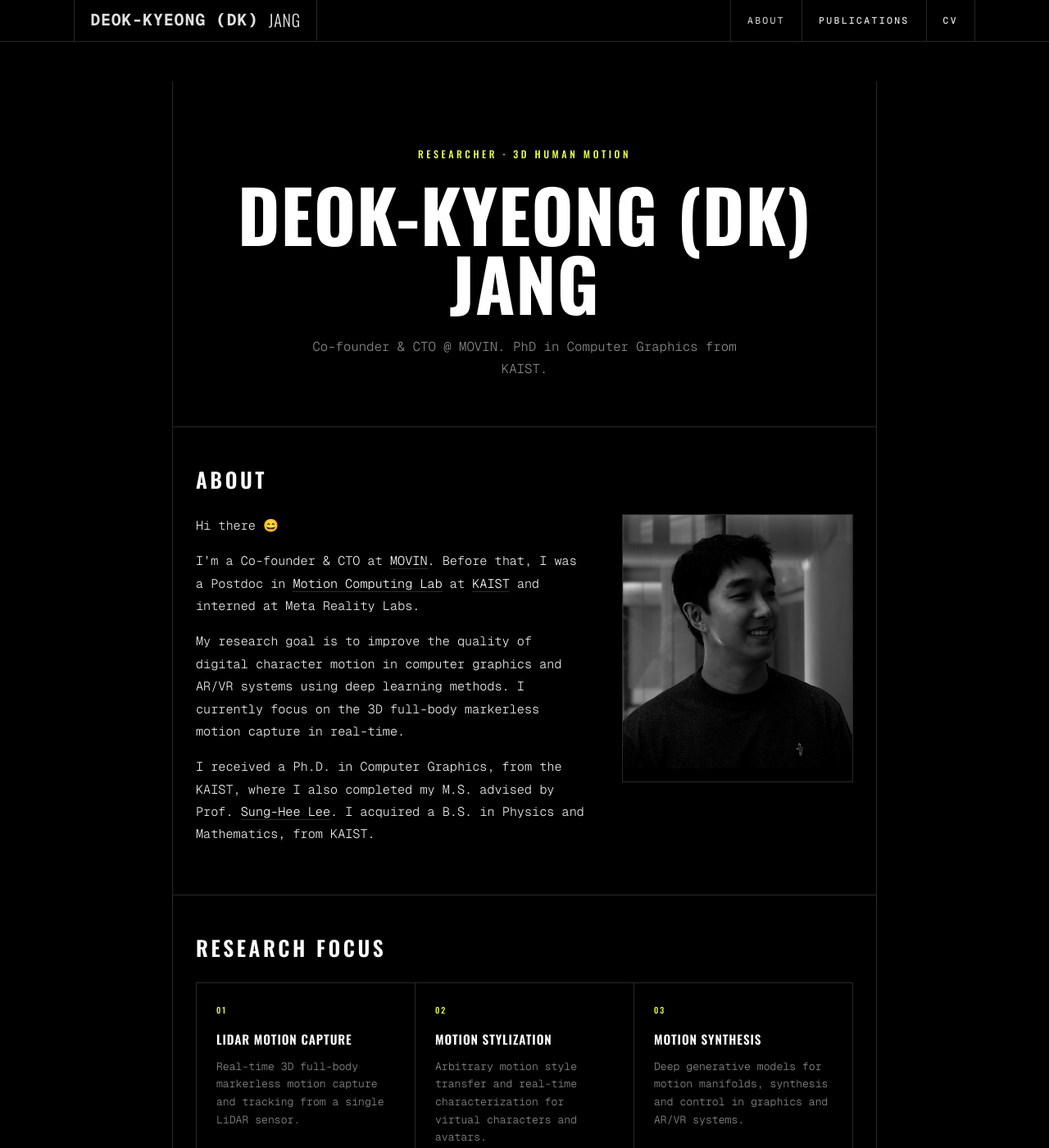
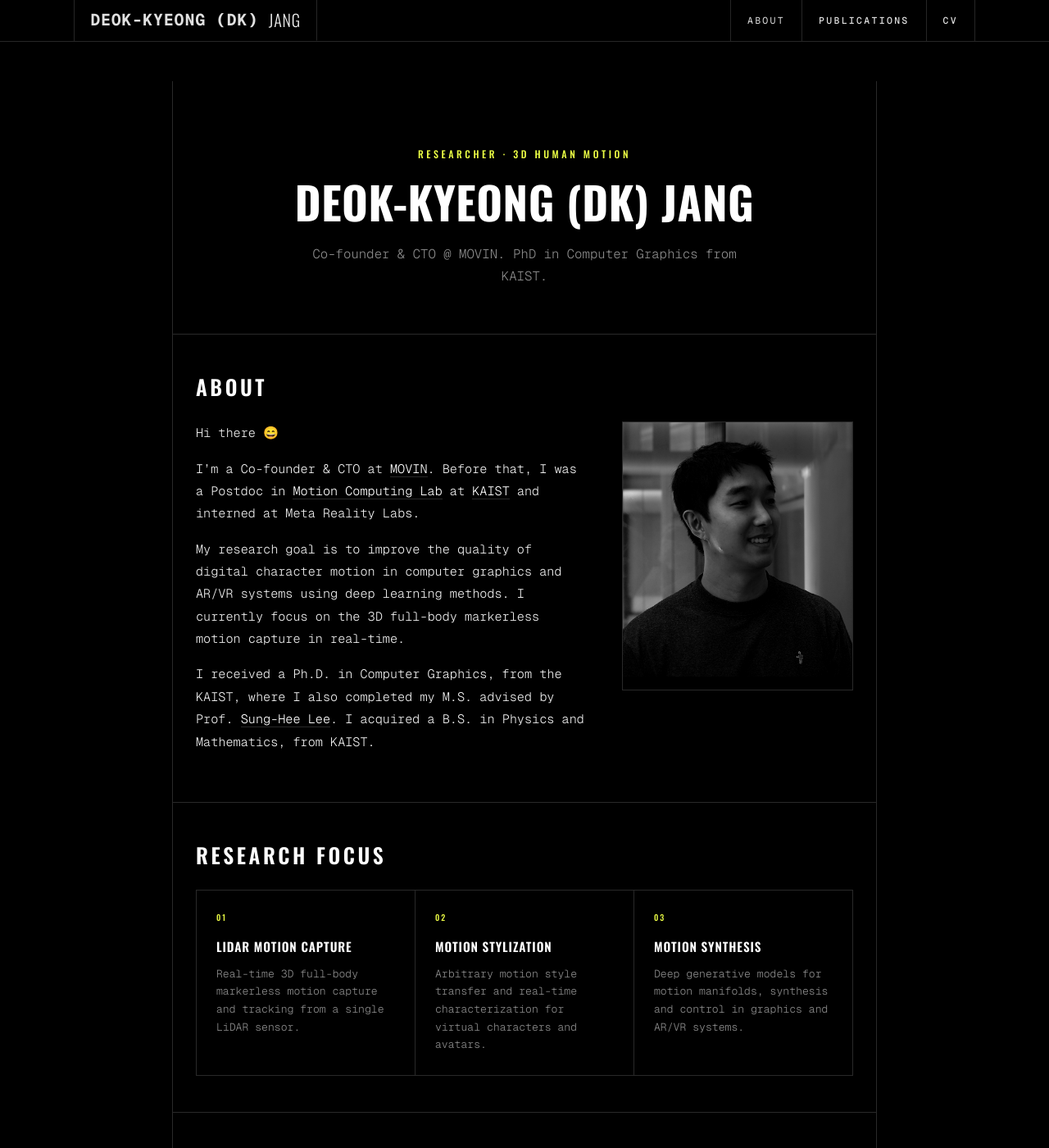
Before and after one commit to DK-Jang/dk-jang.github.io, a Jekyll site: the page built from _pages/about.md, in a window 1280 px wide and 1400 px high. Shown: the whole window at 82% size. Built offline with Jekyll 4.4.1, drawn with Linux system fonts in a browser that asks for light colours; emoji names are drawn with the system emoji font; comment, search, counter and statistics services are not loaded; a style sheet for code colours, icons or effects is not loaded.

Commit message:
Fix nav scramble binding, shrink hero title, cyberpunk portrait
Three fixes from review feedback:

- Nav scramble was not firing on real hover. Bound the trigger on
  mouseenter + pointerenter + focus (with a same-tick guard), and made
  the wrapping .nav-scramble span pointer-events:none so the hover target
  stays the .nav-link. Verified the glitch wave fires frame-by-frame.
- Hero title was oversized (clamp max 5.5rem). Reduced to
  clamp(1.8rem, 5.5vw, 3.4rem) with tighter line-height so
  "DEOK-KYEONG (DK) JANG" sits on one comfortable line.
- Portrait hover reworked from monochrome dither into a cyberpunk
  treatment: neon indigo->cyan duotone, RGB channel-split chromatic
  aberration (cyan/magenta fringe), magenta neon wash, scanline veil,
  glitch jitter animation, and a neon cyan/magenta glow border.

Verified via Docker (al-folio) production build + headless Chromium
screenshots: title 54px, nav scramble active, portrait renders the
cyberpunk aberration.

```diff
--- a/_sass/_nous.scss
+++ b/_sass/_nous.scss
@@ -255,11 +255,11 @@
     font-family: $h-display;
     font-weight: 700;
     text-transform: uppercase;
-    font-size: clamp(2.3rem, 9vw, 5.5rem);
-    line-height: 0.95;
+    font-size: clamp(1.8rem, 5.5vw, 3.4rem);
+    line-height: 1.0;
     letter-spacing: 0.01em;
     margin: 0 auto 1.4rem;
-    max-width: 18ch;
+    max-width: 20ch;
     color: var(--h-text-strong);
   }
   .hermes-hero-sub {
@@ -306,6 +306,7 @@
     overflow: hidden;
     border: 1px solid var(--h-border);
     cursor: crosshair;
+    transition: border-color 0.2s ease, box-shadow 0.2s ease;
 
     img {
       display: block;
@@ -313,28 +314,72 @@
       border: 0;
       border-radius: 0;
       filter: grayscale(0.2) contrast(1.02);
-      transition: opacity 0.25s ease;
+      transition: opacity 0.25s ease, filter 0.25s ease;
     }
 
-    /* Monochrome ordered-dither rendition generated by nous_hover.js.
-       Sits on top of the photo and is revealed on hover, mirroring the
-       Hermes image-hover dither treatment. Pixelated, no smoothing. */
-    .portrait-dither {
+    /* Neon cyberpunk duotone + RGB-split glitch rendition generated by
+       nous_hover.js. Revealed on hover with scanlines + flicker. */
+    .portrait-cyber {
       position: absolute;
       inset: 0;
       z-index: 2;
       width: 100%;
       height: 100%;
       object-fit: cover;
-      image-rendering: pixelated;
+      image-rendering: auto;
       opacity: 0;
-      transition: opacity 0.18s steps(2, end);
+      transition: opacity 0.15s ease;
       pointer-events: none;
     }
 
+    /* scanline + chromatic veil overlay */
+    &::before {
+      content: "";
+      position: absolute;
+      inset: 0;
+      z-index: 3;
+      pointer-events: none;
+      background:
+        repeating-linear-gradient(
+          0deg,
+          rgba(0, 0, 0, 0) 0px,
+          rgba(0, 0, 0, 0) 2px,
+          rgba(0, 0, 0, 0.28) 3px,
+          rgba(0, 0, 0, 0.28) 4px
+        );
+      mix-blend-mode: multiply;
+      opacity: 0;
+      transition: opacity 0.15s ease;
+    }
+    /* neon glitch bar that sweeps on hover */
+    &::after {
+      content: "";
+      position: absolute;
+      left: 0; right: 0;
+      height: 8%;
+      z-index: 4;
+      pointer-events: none;
+      background: linear-gradient(90deg,
+        rgba(255, 0, 200, 0.0) 0%,
+        rgba(255, 0, 200, 0.35) 20%,
+        rgba(40, 250, 255, 0.45) 55%,
+        rgba(40, 250, 255, 0.0) 100%);
+      mix-blend-mode: screen;
+      opacity: 0;
+    }
+
     &:hover {
+      border-color: rgba(40, 250, 255, 0.8);
+      box-shadow: 0 0 0 1px rgba(255, 0, 200, 0.5),
+                  0 0 22px rgba(40, 250, 255, 0.35),
+                  0 0 40px rgba(255, 0, 200, 0.18);
       img { opacity: 0; }
-      .portrait-dither { opacity: 1; }
+      .portrait-cyber {
+        opacity: 1;
+        animation: cyber-jitter 0.45s steps(2) infinite;
+      }
+      &::before { opacity: 1; }
+      &::after { opacity: 1; animation: cyber-scan 1.5s linear infinite; }
     }
 
     figcaption { display: none; }
@@ -347,6 +392,19 @@
 @keyframes h-blink {
   0%, 50%  { opacity: 1; }
   50.01%, 100% { opacity: 0; }
+}
+
+/* Cyberpunk portrait glitch: tiny chromatic/positional jitter + scanline sweep */
+@keyframes cyber-jitter {
+  0%   { transform: translate(0, 0); filter: hue-rotate(0deg) saturate(1.2); }
+  25%  { transform: translate(-1px, 0.5px); filter: hue-rotate(-12deg) saturate(1.5); }
+  50%  { transform: translate(1px, -0.5px); filter: hue-rotate(8deg) saturate(1.3); }
+  75%  { transform: translate(-0.5px, 1px); filter: hue-rotate(-6deg) saturate(1.6); }
+  100% { transform: translate(0, 0); filter: hue-rotate(0deg) saturate(1.2); }
+}
+@keyframes cyber-scan {
+  0%   { top: -10%; }
+  100% { top: 110%; }
 }
 
 /* FEATURE GRID: 3 cols on desktop, divided by thin lines */
--- a/assets/js/nous_hover.js
+++ b/assets/js/nous_hover.js
@@ -1,15 +1,15 @@
 /**
  * nous_hover.js
- * Faithful vanilla-JS port of the Nous Research / Hermes Agent site hover effects.
+ * Hover interactions for the Nous Research / Hermes Agent inspired theme.
  *
- * 1. Nav "Scramble" — on mouseenter a pulse is emitted from the centre of the
- *    label and ripples outward, replacing glyphs with a fixed dither charset for
- *    ~666ms before settling back to the original text. This is a 1:1 port of the
- *    algorithm shipped on hermes-agent.nousresearch.com (Scramble component).
+ * 1. Nav "Scramble" — a faithful port of the Hermes Scramble component. On
+ *    hover a pulse ripples from the centre of the label outward, swapping
+ *    glyphs from a fixed dither charset for ~666ms before settling back.
+ *    Bound on both mouseenter and pointerenter for cross-browser reliability.
  *
- * 2. Portrait dither — the about portrait reveals a monochrome ordered-dither
- *    (Bayer 4x4) rendition of the image on hover, matching the site's dither
- *    aesthetic, then crossfades back on leave.
+ * 2. Portrait cyberpunk glitch — on hover the about portrait flips to a
+ *    neon cyan/magenta duotone with an RGB channel-split glitch, scanlines
+ *    and a subtle ordered-dither grain. Rendered to a canvas overlay.
  *
  * No external dependencies. Respects prefers-reduced-motion.
  */
@@ -20,17 +20,15 @@
     window.matchMedia('(prefers-reduced-motion: reduce)').matches;
 
   /* ----------------------------------------------------------------------- *
-   * 1. SCRAMBLE  (exact port of the Hermes Scramble component)
+   * 1. SCRAMBLE  (port of the Hermes Scramble component)
    * ----------------------------------------------------------------------- */
-  // Charset lifted verbatim from the Hermes bundle.
   var CHARSET = '.,\u00b7-\u2500~+:;=*\u03c0\u201c\u201d\u2510\u250c\u2518\u2534\u252c\u2557\u2554\u255d\u255a\u256c\u2560\u2563\u2569\u2566\u2551\u2591\u2592\u2593\u2588\u2584\u2580\u258c\u2590\u25a0!?&#$@0123456789*';
 
   function attachScramble(trigger, textEl, opts) {
     opts = opts || {};
     var dur = opts.dur || 666;
     var spread = opts.spread || 1;
-    var original = textEl.textContent;
-    var text = original;
+    var text = textEl.textContent;
     var len = text.length;
     var raf = null;
     var pulses = [];
@@ -71,7 +69,18 @@
       if (raf == null) raf = requestAnimationFrame(frame);
     }
 
-    trigger.addEventListener('mouseenter', onEnter);
+    // Bind on multiple entry events for cross-browser reliability. Guard
+    // against double-fire within the same tick.
+    var lastFire = 0;
+    function guarded() {
+      var t = Date.now();
+      if (t - lastFire < 80) return;
+      lastFire = t;
+      onEnter();
+    }
+    trigger.addEventListener('mouseenter', guarded);
+    trigger.addEventListener('pointerenter', guarded);
+    trigger.addEventListener('focus', guarded);
   }
 
   function initScramble() {
@@ -80,8 +89,6 @@
     for (var i = 0; i < links.length; i++) {
       var link = links[i];
       if (link.getAttribute('data-scramble') === 'on') continue;
-      // Wrap the first meaningful text node so we only scramble the label,
-      // leaving sr-only spans / carets / dropdown markup untouched.
       var textNode = null;
       for (var n = 0; n < link.childNodes.length; n++) {
         var node = link.childNodes[n];
@@ -93,6 +100,8 @@
       if (!textNode) continue;
       var span = document.createElement('span');
       span.className = 'nav-scramble';
+      // Let pointer events pass through the span to the .nav-link trigger.
+      span.style.pointerEvents = 'none';
       span.textContent = textNode.textContent.trim();
       link.replaceChild(span, textNode);
       link.setAttribute('data-scramble', 'on');
@@ -101,9 +110,8 @@
   }
 
   /* ----------------------------------------------------------------------- *
-   * 2. PORTRAIT DITHER  (Bayer 4x4 ordered dither, monochrome)
+   * 2. PORTRAIT CYBERPUNK GLITCH
    * ----------------------------------------------------------------------- */
-  // Normalised 4x4 Bayer threshold matrix.
   var BAYER = [
     [0, 8, 2, 10],
     [12, 4, 14, 6],
@@ -111,49 +119,81 @@
     [15, 7, 13, 5]
   ];
 
-  function buildDither(img, container) {
+  // Neon duotone endpoints (shadow -> highlight): deep indigo to cyan,
+  // with a magenta mid-tint applied via channel split.
+  function buildCyberpunk(img, container) {
     var w = img.naturalWidth, h = img.naturalHeight;
     if (!w || !h) return;
-    // Cap working resolution; chunky dither reads better than fine grain.
-    var scale = Math.min(1, 220 / w);
+    var scale = Math.min(1, 320 / w);
     var cw = Math.max(1, Math.round(w * scale));
     var ch = Math.max(1, Math.round(h * scale));
 
     var src = document.createElement('canvas');
     src.width = cw; src.height = ch;
     var sctx = src.getContext('2d');
-    try {
-      sctx.drawImage(img, 0, 0, cw, ch);
-    } catch (e) {
-      return; // tainted canvas / not yet decoded
-    }
+    try { sctx.drawImage(img, 0, 0, cw, ch); }
+    catch (e) { return; }
     var data;
-    try {
-      data = sctx.getImageData(0, 0, cw, ch);
-    } catch (e) {
-      return;
-    }
+    try { data = sctx.getImageData(0, 0, cw, ch); }
+    catch (e) { return; }
     var px = data.data;
+
+    // Neon duotone + ordered-dither grain.
+    // shadow color  (cyberpunk indigo/near-black blue)
+    var sR = 10, sG = 8, sB = 28;
+    // highlight color (electric cyan)
+    var hR = 40, hG = 250, hB = 255;
     for (var y = 0; y < ch; y++) {
       for (var x = 0; x < cw; x++) {
         var o = (y * cw + x) * 4;
-        // luminance
-        var lum = 0.299 * px[o] + 0.587 * px[o + 1] + 0.114 * px[o + 2];
-        var t = (BAYER[y & 3][x & 3] + 0.5) / 16 * 255;
-        var on = lum > t;
-        // monochrome dither in the site's ink/paper tones
-        var v = on ? 235 : 18;
-        px[o] = v; px[o + 1] = v; px[o + 2] = v;
+        var lum = (0.299 * px[o] + 0.587 * px[o + 1] + 0.114 * px[o + 2]) / 255;
+        // ordered-dither perturbation
+        var t = (BAYER[y & 3][x & 3] + 0.5) / 16 - 0.5;
+        var L = Math.max(0, Math.min(1, lum + t * 0.18));
+        // gamma punch for contrast
+        L = Math.pow(L, 0.78);
+        px[o]     = Math.round(sR + (hR - sR) * L);
+        px[o + 1] = Math.round(sG + (hG - sG) * L);
+        px[o + 2] = Math.round(sB + (hB - sB) * L);
       }
     }
     sctx.putImageData(data, 0, 0);
 
     var out = document.createElement('canvas');
     out.width = cw; out.height = ch;
-    out.className = 'portrait-dither';
+    out.className = 'portrait-cyber';
     var octx = out.getContext('2d');
     octx.imageSmoothingEnabled = false;
-    octx.drawImage(src, 0, 0);
+
+    // Chromatic aberration: sample R from a left-shifted copy and B from a
+    // right-shifted copy of the duotone, leaving G in place. This produces
+    // the classic cyan / magenta RGB-split fringe of cyberpunk visuals.
+    var base = data;            // duotone pixels
+    var bp = base.data;
+    var aberr = octx.createImageData(cw, ch);
+    var ap = aberr.data;
+    var shift = Math.max(2, Math.round(cw * 0.018));
+    for (var yy = 0; yy < ch; yy++) {
+      for (var xx = 0; xx < cw; xx++) {
+        var oo = (yy * cw + xx) * 4;
+        var xr = Math.min(cw - 1, xx + shift);   // red shifted right
+        var xb = Math.max(0, xx - shift);        // blue shifted left
+        ap[oo]     = bp[(yy * cw + xr) * 4];      // R
+        ap[oo + 1] = bp[oo + 1];                  // G
+        ap[oo + 2] = bp[(yy * cw + xb) * 4 + 2];  // B
+        ap[oo + 3] = 255;
+      }
+    }
+    octx.putImageData(aberr, 0, 0);
+
+    // Add a faint magenta wash on the highlights for extra neon punch.
+    octx.globalCompositeOperation = 'screen';
+    octx.globalAlpha = 0.18;
+    octx.fillStyle = 'rgb(255,0,200)';
+    octx.fillRect(0, 0, cw, ch);
+    octx.globalAlpha = 1;
+    octx.globalCompositeOperation = 'source-over';
+
     container.appendChild(out);
   }
 
@@ -164,7 +204,8 @@
       (function (container) {
         var img = container.querySelector('img');
         if (!img) return;
-        function go() { buildDither(img, container); }
+        container.classList.add('cyber-ready');
+        function go() { buildCyberpunk(img, container); }
         if (img.complete && img.naturalWidth) go();
         else img.addEventListener('load', go);
       })(containers[i]);
```
